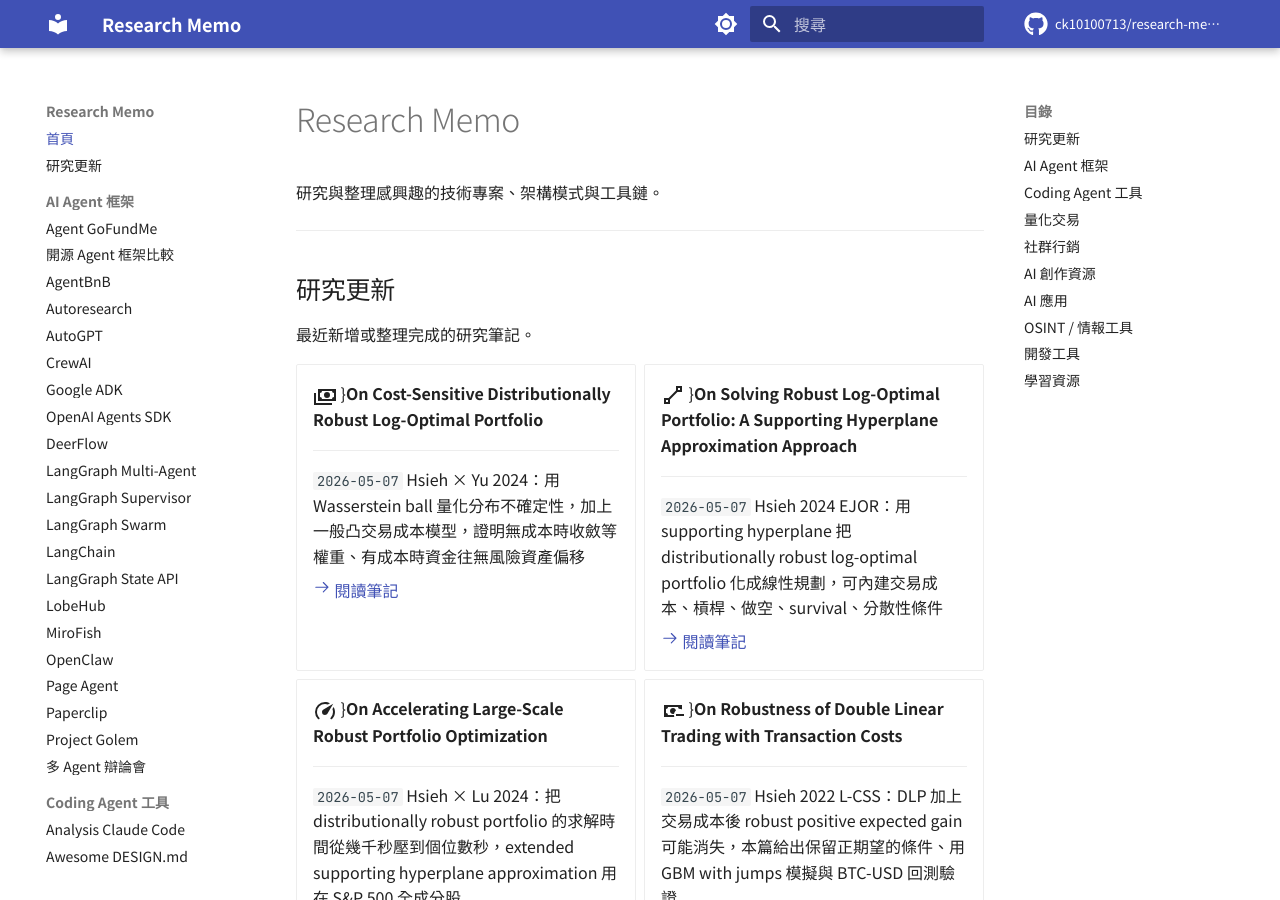
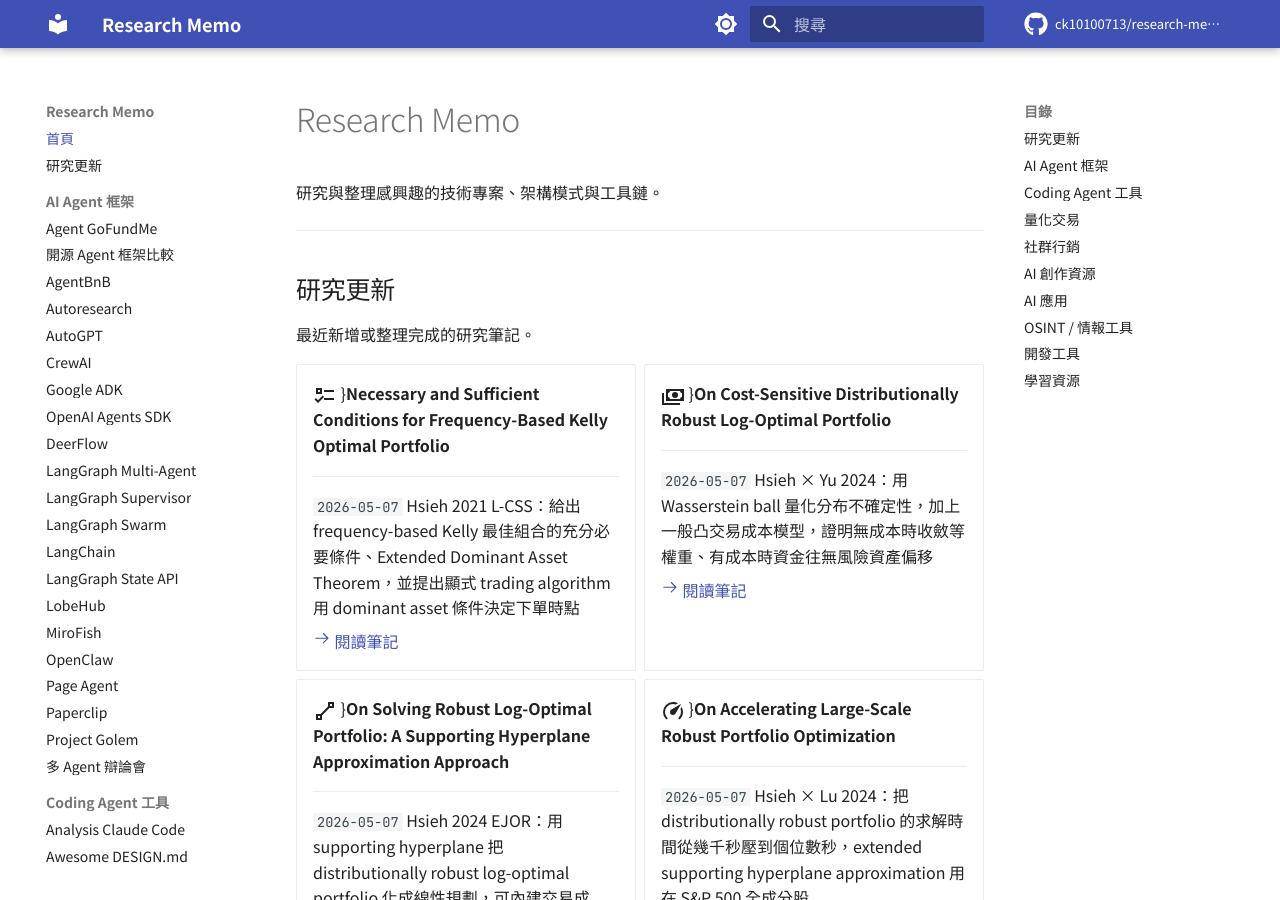
Before and after one commit to ck10100713/research-memo, an MkDocs documentation site: the page built from docs/index.md, in a window 1280 px wide and 900 px high. Built offline with MkDocs 1.6.1 and Material for MkDocs 9.7.7, drawn with Linux system fonts in a browser that asks for light colours; comment, search, counter and statistics services are not loaded; some of the changed text lies outside the part shown.

Commit message:
Add research note: Necessary and Sufficient Conditions for Frequency-Based Kelly Optimal Portfolio (Hsieh 2021 L-CSS) — 充分必要條件、Extended Dominant Asset Theorem、survivability、實作演算法 [Hsieh #11/32]

```diff
--- a/docs/index.md
+++ b/docs/index.md
@@ -9,6 +9,14 @@
 最近新增或整理完成的研究筆記。
 
 <div class="grid cards" markdown>
+
+-   :material-format-list-checks:{{ .lg .middle }} **Necessary and Sufficient Conditions for Frequency-Based Kelly Optimal Portfolio**
+
+    ---
+
+    `2026-05-07` Hsieh 2021 L-CSS：給出 frequency-based Kelly 最佳組合的充分必要條件、Extended Dominant Asset Theorem，並提出顯式 trading algorithm 用 dominant asset 條件決定下單時點
+
+    [:octicons-arrow-right-24: 閱讀筆記](frequency-based-kelly-portfolio.md)
 
 -   :material-cash-multiple:{{ .lg .middle }} **On Cost-Sensitive Distributionally Robust Log-Optimal Portfolio**
 
@@ -137,14 +145,6 @@
     `2026-04-22` tony1223 出品的跨平台 Electron 終端機聚合器，內建 Claude Code Agent 面板、cache 成本追蹤、worktree 隔離與 WebSocket 遠端控制，4 個月累積 339 stars
 
     [:octicons-arrow-right-24: 閱讀筆記](better-agent-terminal.md)
-
--   :material-palette-swatch:{{ .lg .middle }} **design-md-chrome**
-
-    ---
-
-    `2026-04-21` Chrome 擴充套件，一鍵擷取任意網站設計系統生成 DESIGN.md / SKILL.md，7 天 756 stars，TypeUI 生態系的瀏覽器前端
-
-    [:octicons-arrow-right-24: 閱讀筆記](design-md-chrome.md)
 
 </div>
 
@@ -828,6 +828,14 @@
 
     [:octicons-arrow-right-24: 閱讀筆記](drawdown-control-restart-mechanism.md)
 
+-   :material-format-list-checks:{{ .lg .middle }} **Necessary and Sufficient Conditions for Frequency-Based Kelly Optimal Portfolio**
+
+    ---
+
+    Hsieh 2021 L-CSS：給出 frequency-based Kelly 最佳組合的充分必要條件、Extended Dominant Asset Theorem，並提出顯式 trading algorithm 用 dominant asset 條件決定下單時點
+
+    [:octicons-arrow-right-24: 閱讀筆記](frequency-based-kelly-portfolio.md)
+
 -   :material-clock-fast:{{ .lg .middle }} **On Frequency-Based Optimal Portfolio with Transaction Costs**
 
     ---
--- a/mkdocs.yml
+++ b/mkdocs.yml
@@ -157,6 +157,7 @@ nav:
       - DLP with Time-Varying Weights: dlp-time-varying-weights.md
       - DLP with Transaction Costs: dlp-with-transaction-costs.md
       - Drawdown Control with Restart Mechanism: drawdown-control-restart-mechanism.md
+      - Frequency-Based Kelly Optimal Portfolio: frequency-based-kelly-portfolio.md
       - Frequency-Based Optimal Portfolio with Costs: frequency-based-optimal-portfolio-costs.md
       - Kronos: kronos.md
       - NOFX: nofx.md
```
Also changed, not shown: docs/frequency-based-kelly-portfolio.md (added, +53 -0 lines), docs/news.md (+4 -1 lines).
